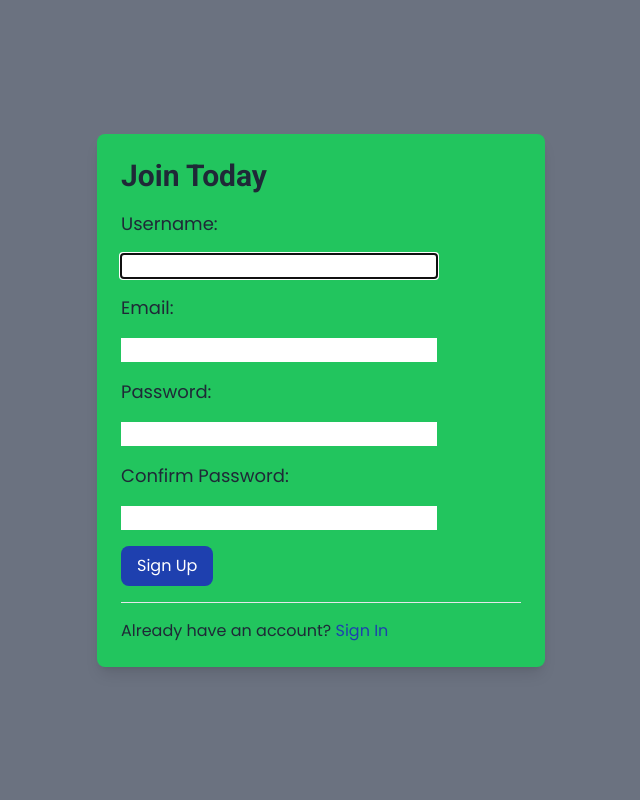
After one commit to Habib16051/Hatey-Khori-Pro-V23, a Django app: page /register/ in a window 1280 px wide. The commit adds this page. Shown: the whole page, without its empty margins (319-959 px from the left). Run offline with Django 4.2, Linux system fonts and the light colour scheme; style sheets or scripts are compiled from the project's sources.

Commit message:
signup, login and logout feature adding

```diff
--- /dev/null
+++ b/customer/forms.py
@@ -0,0 +1,14 @@
+from django import forms
+
+from django.contrib.auth.forms import UserCreationForm
+from django.contrib.auth.models import User
+
+
+class RegisterForm(UserCreationForm):
+    class Meta:
+        model = User
+        fields = [
+              'username',
+              'email',
+              'password1',
+              'password2',]
--- a/customer/urls.py
+++ b/customer/urls.py
@@ -1,5 +1,12 @@
 from django.urls import path
+from . import views
+from django.contrib.auth.views import LoginView, LogoutView
 
 urlpatterns = [
 
+    path('register/', views.RegisterView, name='register'),
+    path('login/',  LoginView.as_view(template_name='registration/login.html'), name='login'),
+    path('login/',  LogoutView.as_view(template_name='registration/logout.html'), name='logout'),
+
+
 ]
--- a/customer/views.py
+++ b/customer/views.py
@@ -1,3 +1,18 @@
-from django.shortcuts import render
+from django.shortcuts import render, redirect
+from .forms import RegisterForm
+from django.contrib import messages
 
 # Create your views here.
+def RegisterView(request):
+    if request.method == "POST":
+        form = RegisterForm(request.POST)
+        if form.is_valid():
+            form.save()
+            username = form.cleaned_data.get('username')
+            messages.success(request, f"Account created for {username}!")
+            return redirect('login')
+    else:
+        form = RegisterForm()
+
+    context = {'form': form}
+    return render(request, 'registration/register.html', context)
--- a/static/tw/output.css
+++ b/static/tw/output.css
@@ -848,6 +848,10 @@ h1,
   height: 100vh;
 }
 
+.min-h-screen {
+  min-height: 100vh;
+}
+
 .w-1\/2 {
   width: 50%;
 }
@@ -1215,6 +1219,11 @@ h1,
   background-color: rgb(31 41 55 / var(--tw-bg-opacity));
 }
 
+.bg-green-400 {
+  --tw-bg-opacity: 1;
+  background-color: rgb(74 222 128 / var(--tw-bg-opacity));
+}
+
 .bg-green-500 {
   --tw-bg-opacity: 1;
   background-color: rgb(34 197 94 / var(--tw-bg-opacity));
@@ -1234,9 +1243,14 @@ h1,
   background-color: rgb(255 255 255 / var(--tw-bg-opacity));
 }
 
-.bg-green-400 {
-  --tw-bg-opacity: 1;
-  background-color: rgb(74 222 128 / var(--tw-bg-opacity));
+.bg-gray-500 {
+  --tw-bg-opacity: 1;
+  background-color: rgb(107 114 128 / var(--tw-bg-opacity));
+}
+
+.bg-blue-800 {
+  --tw-bg-opacity: 1;
+  background-color: rgb(30 64 175 / var(--tw-bg-opacity));
 }
 
 .bg-opacity-40 {
@@ -1334,6 +1348,11 @@ h1,
   padding-bottom: 0.625rem;
 }
 
+.py-20 {
+  padding-top: 5rem;
+  padding-bottom: 5rem;
+}
+
 .py-3 {
   padding-top: 0.75rem;
   padding-bottom: 0.75rem;
@@ -1359,11 +1378,6 @@ h1,
   padding-bottom: 1.5rem;
 }
 
-.py-20 {
-  padding-top: 5rem;
-  padding-bottom: 5rem;
-}
-
 .pb-12 {
   padding-bottom: 3rem;
 }
@@ -1513,6 +1527,11 @@ h1,
   color: rgb(96 165 250 / var(--tw-text-opacity));
 }
 
+.text-blue-500 {
+  --tw-text-opacity: 1;
+  color: rgb(59 130 246 / var(--tw-text-opacity));
+}
+
 .text-gray-200 {
   --tw-text-opacity: 1;
   color: rgb(229 231 235 / var(--tw-text-opacity));
@@ -1571,6 +1590,11 @@ h1,
 .text-yellow-400 {
   --tw-text-opacity: 1;
   color: rgb(250 204 21 / var(--tw-text-opacity));
+}
+
+.text-blue-800 {
+  --tw-text-opacity: 1;
+  color: rgb(30 64 175 / var(--tw-text-opacity));
 }
 
 .line-through {
@@ -1631,6 +1655,11 @@ h1,
   transition-timing-function: cubic-bezier(0.4, 0, 0.2, 1);
 }
 
+.hover\:bg-blue-600:hover {
+  --tw-bg-opacity: 1;
+  background-color: rgb(37 99 235 / var(--tw-bg-opacity));
+}
+
 .hover\:bg-blue-800:hover {
   --tw-bg-opacity: 1;
   background-color: rgb(30 64 175 / var(--tw-bg-opacity));
--- a/templates/m_shop/product_detail.html
+++ b/templates/m_shop/product_detail.html
@@ -128,8 +128,8 @@
                 <div class="flex items-center space-x-6 capitalize">
                     <a href="/" class="text-gray-200 hover:text-white transition">Home</a>
                     <a href="{% url 'm_shop:shop' %}" class="text-gray-200 hover:text-white transition">Shop</a>
-                    <a href="#" class="text-gray-200 hover:text-white transition">About us</a>
-                    <a href="#" class="text-gray-200 hover:text-white transition">Contact us</a>
+                    <a href="/about" class="text-gray-200 hover:text-white transition">About us</a>
+                    <a href="/contact" class="text-gray-200 hover:text-white transition">Contact us</a>
                 </div>
                 <a href="#" class="text-gray-200 hover:text-white transition">Login/Register</a>
             </div>
--- a/templates/m_shop/shop.html
+++ b/templates/m_shop/shop.html
@@ -131,8 +131,8 @@
                 <div class="flex items-center space-x-6 capitalize">
                     <a href="/" class="text-gray-200 hover:text-white transition">Home</a>
                     <a href="{% url 'm_shop:shop' %}" class="text-gray-200 hover:text-white transition">Shop</a>
-                    <a href="#" class="text-gray-200 hover:text-white transition">About us</a>
-                    <a href="#" class="text-gray-200 hover:text-white transition">Contact us</a>
+                    <a href="/about" class="text-gray-200 hover:text-white transition">About us</a>
+                    <a href="/contact" class="text-gray-200 hover:text-white transition">Contact us</a>
                 </div>
                 <a href="login.html" class="text-gray-200 hover:text-white transition">Login</a>
             </div>
--- /dev/null
+++ b/templates/registration/register.html
@@ -0,0 +1,58 @@
+{% extends "base.html" %} {% load static %} {% block content %}
+
+<div class="min-h-screen flex items-center justify-center bg-gray-500">
+    <div class="max-w-md w-full bg-green-500 p-6 rounded-lg shadow-lg">
+        <h2 class="text-3xl font-semibold mb-4 text-gray-800">Join Today</h2>
+        <form method="POST" class="space-y-4">
+            {% csrf_token %}
+            <div class="space-y-4">
+                <label for="{{ form.username.id_for_label }}" class="text-lg text-gray-800">Username:</label>
+                <div class="relative">
+                    {{ form.username }}
+                </div>
+                {% if form.username.errors %}
+                <p class="text-red-500 text-sm">{{ form.username.errors }}</p>
+                {% endif %}
+            </div>
+            <div class="space-y-4">
+                <label for="{{ form.email.id_for_label }}" class="text-lg text-gray-800">Email:</label>
+                <div class="relative">
+                    {{ form.email }}
+                </div>
+                {% if form.email.errors %}
+                <p class="text-red-500 text-sm">{{ form.email.errors }}</p>
+                {% endif %}
+            </div>
+            <div class="space-y-4">
+                <label for="{{ form.password1.id_for_label }}" class="text-lg text-gray-800">Password:</label>
+                <div class="relative">
+                    {{ form.password1 }}
+                </div>
+                {% if form.password1.errors %}
+                <p class="text-red-500 text-sm">{{ form.password1.errors }}</p>
+                {% endif %}
+            </div>
+            <div class="space-y-4">
+                <label for="{{ form.password2.id_for_label }}" class="text-lg text-gray-800">Confirm Password:</label>
+                <div class="relative">
+                    {{ form.password2 }}
+                </div>
+                {% if form.password2.errors %}
+                <p class="text-red-500 text-sm">{{ form.password2.errors }}</p>
+                {% endif %}
+            </div>
+            <button type="submit"
+                class="bg-blue-800 text-white rounded-lg py-2 px-4 hover:bg-blue-600 transition duration-300">
+                Sign Up
+            </button>
+        </form>
+        <div class="border-t mt-4 pt-4">
+            <p class="text-gray-800">Already have an account? <a href="{% url 'login' %}"
+                    class="text-blue-800 hover:underline">Sign In</a></p>
+        </div>
+    </div>
+</div>
+
+
+
+{% endblock content %}
```
Also changed, not shown: core/settings.py (+11 -0 lines), templates/registration/login.html (added), 1 other file.
